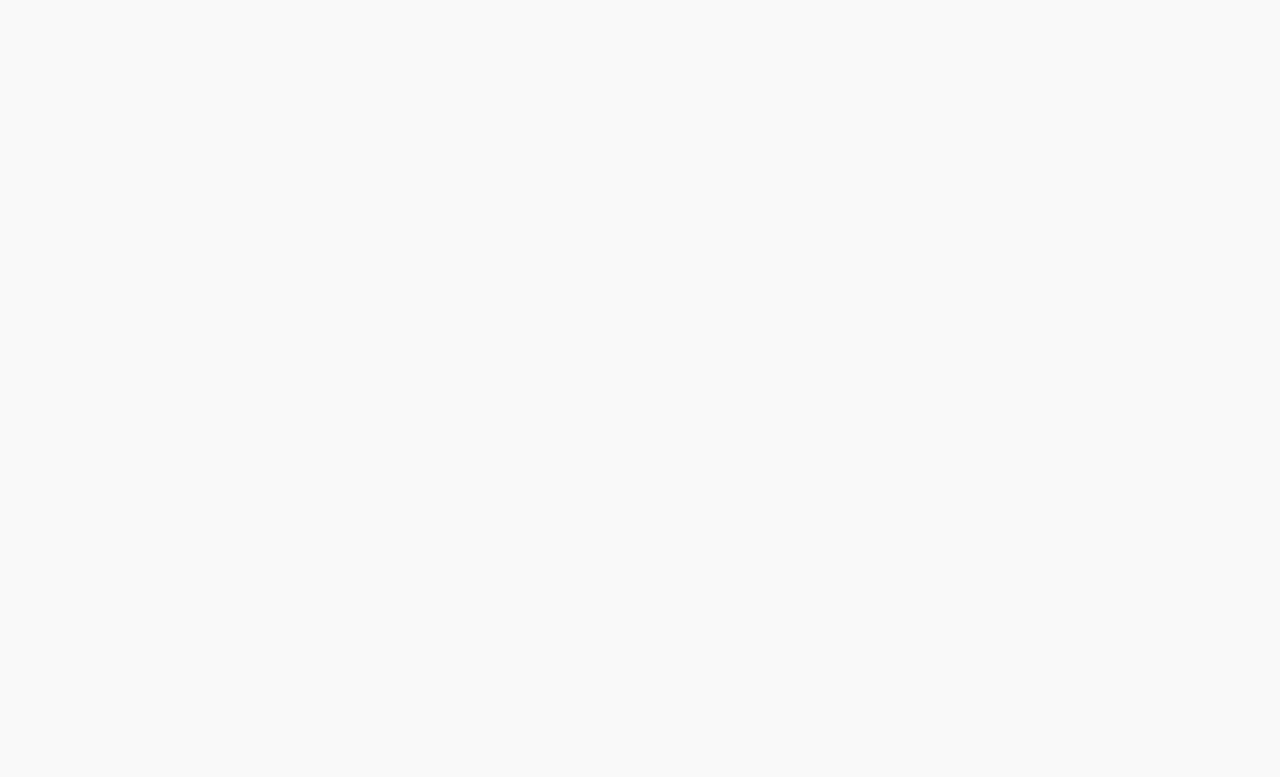
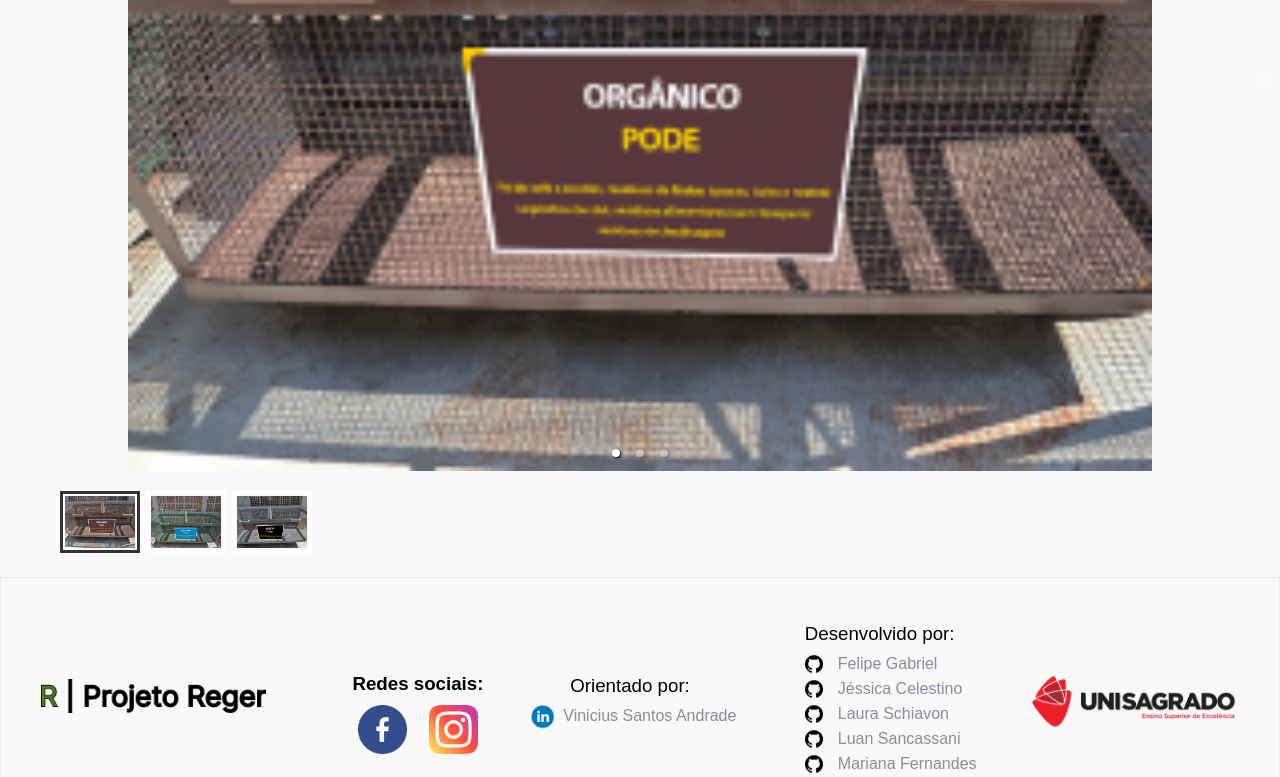
Before and after one commit to LipeGabriell/projeto-reger-host, a React (Vite) app in the folder frontend/: page / in a window 1280 px wide. Shown: the part 2813-3590 px from the top of the page. Before the commit the page ends 2738 px from the top, so only its background shows below. Built offline with nearby package versions, Linux system fonts and the light colour scheme; a web font is replaced by a local one.

Commit message:
adicionado carrossel 🐧

```diff
--- a/frontend/package.json
+++ b/frontend/package.json
@@ -14,6 +14,7 @@
     "aos": "^2.3.4",
     "react": "^18.2.0",
     "react-dom": "^18.2.0",
+    "react-responsive-carousel": "^3.2.23",
     "react-router": "^6.4.3",
     "react-router-dom": "^6.4.3"
   },
--- a/frontend/src/assets/Components/Containers/Sobre/sobre.css
+++ b/frontend/src/assets/Components/Containers/Sobre/sobre.css
@@ -43,6 +43,10 @@
   #sobre {
     margin-top: 60px;
   }
+  #sobre .slider-wrapper {
+    margin-top: 30px;
+    width: 80vw;
+  }
   #sobre #txtSobre span {
     color: #75BF7A;
     font-weight: 100;
@@ -72,14 +76,14 @@
   }
 }
 @media (min-width: 768px) {
+  #sobre #carrossel {
+    display: none;
+  }
   #sobre #txtSobre h1 {
     font-size: 24px;
   }
   #sobre .lixoDesktop {
     display: block;
-  }
-  #sobre .lixoMobile {
-    display: none;
   }
   #sobre #imgSobre {
     display: flex;
--- a/frontend/src/assets/Components/Containers/Sobre/sobre.tsx
+++ b/frontend/src/assets/Components/Containers/Sobre/sobre.tsx
@@ -2,6 +2,8 @@
 
 import AOS from 'aos';
 import 'aos/dist/aos.css';
+import "react-responsive-carousel/lib/styles/carousel.min.css"; // requires a loader
+import { Carousel } from 'react-responsive-carousel';
 
 import Lixo1 from '../../../images/lixo1.png'
 import Lixo1Mobile from '../../../images/lixo1Mobile.png'
@@ -29,6 +31,21 @@
                     <img data-aos="fade-right" data-aos-duration="1000" data-aos-mirror="true" className='lixoDesktop' src={Lixo3} alt="" />
                 </div>
 
+                <Carousel>
+                    <div>
+                        <img src={Lixo1Mobile} />
+                        {/* <p className="textoCarrossel font">Imagem 1</p> */}
+                    </div>
+                    <div>
+                        <img src={Lixo2Mobile} />
+                        {/* <p className="textoCarrossel font">Imagem 2</p> */}
+                    </div>
+                    <div>
+                        <img src={Lixo3Mobile} />
+                        {/* <p className="textoCarrossel font">imagem 3</p> */}
+                    </div>
+                </Carousel>
+
             </section>
         </>
     )
```
Also changed, not shown: frontend/src/assets/Components/Containers/Sobre/sobre.scss (+15 -5 lines), 1 other file (tests, documents, lock files or other folders).
